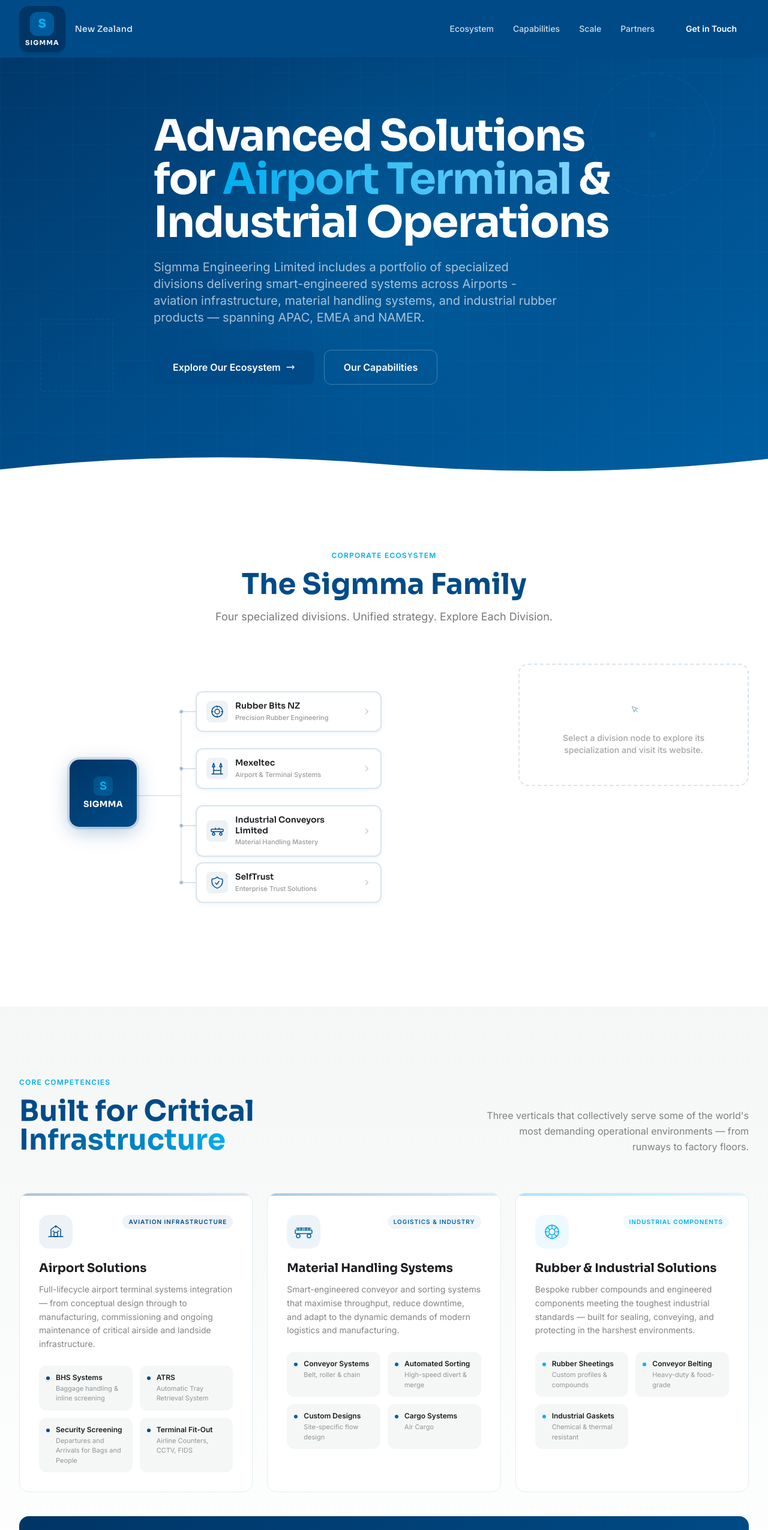
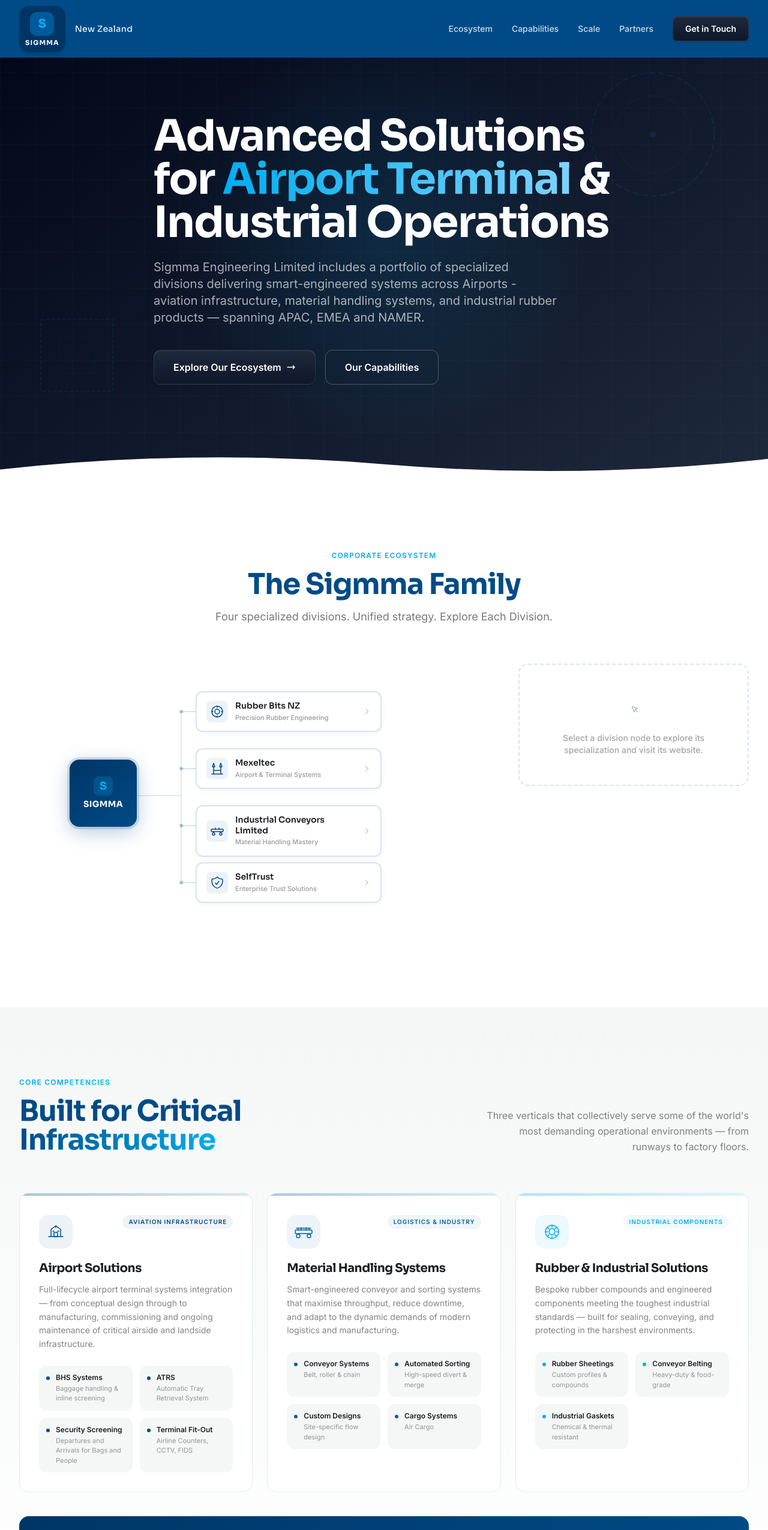
Before and after one commit to SharkSpidy/sigmma, a React (Vite) app: page / in a window 1280 px wide. Shown: the top 2550 px of the page at 60% size. Built offline with nearby package versions, Linux system fonts and the light colour scheme.

Commit message:
CSS : Updated

```diff
--- a/src/index.css
+++ b/src/index.css
@@ -13,15 +13,18 @@
 
   body {
     font-family: 'Inter', system-ui, sans-serif;
-    background-color: #ffffff;
-    color: #1C1E21;
+    background-color: #fcfcfd; /* Softer, premium off-white */
+    color: #0f172a; /* Slate 900 - softer than pure black */
     overflow-x: hidden;
     -webkit-font-smoothing: antialiased;
     -moz-osx-font-smoothing: grayscale;
+    font-feature-settings: "cv02", "cv03", "cv04", "cv11"; /* Enhances Inter legibility */
   }
 
   h1, h2, h3, h4, h5, h6 {
     font-family: 'Sora', 'Inter', sans-serif;
+    letter-spacing: -0.025em; /* Tighter tracking for a modern look */
+    color: #020617; /* Slate 950 for stronger heading contrast */
   }
 }
 
@@ -30,7 +33,7 @@
   .tree-line {
     stroke-dasharray: 300;
     stroke-dashoffset: 300;
-    transition: stroke-dashoffset 0.7s ease-out, stroke 0.3s ease;
+    transition: stroke-dashoffset 0.8s cubic-bezier(0.16, 1, 0.3, 1), stroke 0.4s ease;
   }
 
   .tree-line.drawn {
@@ -38,32 +41,36 @@
   }
 
   .tree-line.illuminated {
-    stroke: #00AEEF;
-    filter: drop-shadow(0 0 6px rgba(0, 174, 239, 0.8));
+    stroke: #0ea5e9; /* Sky 500 */
+    filter: drop-shadow(0 0 8px rgba(14, 165, 233, 0.5));
   }
 
   /* Node glow effect */
   .node-glow {
-    transition: all 0.3s ease-in-out;
+    transition: all 0.4s cubic-bezier(0.16, 1, 0.3, 1);
   }
 
   .node-glow:hover {
-    box-shadow: 0 0 0 3px rgba(0, 174, 239, 0.3), 0 0 20px rgba(0, 174, 239, 0.2);
+    box-shadow: 0 0 0 4px rgba(14, 165, 233, 0.15), 0 0 24px rgba(14, 165, 233, 0.2);
   }
 
   /* Bento grid card */
   .bento-card {
-    transition: transform 0.3s ease-in-out, box-shadow 0.3s ease-in-out;
+    background: #ffffff;
+    border: 1px solid rgba(15, 23, 42, 0.04); /* Subtle structural border */
+    border-radius: 1.5rem; /* 24px - Modern bento radius */
+    transition: transform 0.4s cubic-bezier(0.16, 1, 0.3, 1), box-shadow 0.4s cubic-bezier(0.16, 1, 0.3, 1);
   }
 
   .bento-card:hover {
     transform: translateY(-4px);
-    box-shadow: 0 20px 60px rgba(0, 75, 135, 0.15);
+    /* Layered, realistic shadow */
+    box-shadow: 0 20px 40px -4px rgba(15, 23, 42, 0.06), 0 8px 16px -4px rgba(15, 23, 42, 0.04);
   }
 
   /* Gradient text */
   .gradient-text {
-    background: linear-gradient(135deg, #004B87, #00AEEF);
+    background: linear-gradient(135deg, #4f46e5 0%, #0ea5e9 100%); /* Indigo to Sky */
     -webkit-background-clip: text;
     -webkit-text-fill-color: transparent;
     background-clip: text;
@@ -73,7 +80,7 @@
   .reveal {
     opacity: 0;
     transform: translateY(24px);
-    transition: opacity 0.7s ease-out, transform 0.7s ease-out;
+    transition: opacity 0.8s cubic-bezier(0.16, 1, 0.3, 1), transform 0.8s cubic-bezier(0.16, 1, 0.3, 1);
   }
 
   .reveal.visible {
@@ -85,19 +92,19 @@
   .reveal-stagger > * {
     opacity: 0;
     transform: translateY(20px);
-    transition: opacity 0.6s ease-out, transform 0.6s ease-out;
+    transition: opacity 0.7s cubic-bezier(0.16, 1, 0.3, 1), transform 0.7s cubic-bezier(0.16, 1, 0.3, 1);
   }
 
   .reveal-stagger.visible > *:nth-child(1) { opacity: 1; transform: translateY(0); transition-delay: 0ms; }
-  .reveal-stagger.visible > *:nth-child(2) { opacity: 1; transform: translateY(0); transition-delay: 120ms; }
-  .reveal-stagger.visible > *:nth-child(3) { opacity: 1; transform: translateY(0); transition-delay: 240ms; }
-  .reveal-stagger.visible > *:nth-child(4) { opacity: 1; transform: translateY(0); transition-delay: 360ms; }
+  .reveal-stagger.visible > *:nth-child(2) { opacity: 1; transform: translateY(0); transition-delay: 100ms; }
+  .reveal-stagger.visible > *:nth-child(3) { opacity: 1; transform: translateY(0); transition-delay: 200ms; }
+  .reveal-stagger.visible > *:nth-child(4) { opacity: 1; transform: translateY(0); transition-delay: 300ms; }
 
   /* Ticker / marquee */
   .marquee-track {
     display: flex;
     width: max-content;
-    animation: marquee 28s linear infinite;
+    animation: marquee 35s linear infinite; /* Slightly slowed for elegance */
   }
 
   @keyframes marquee {
@@ -113,18 +120,21 @@
   .btn-primary {
     position: relative;
     overflow: hidden;
-    background: #004B87;
-    color: white;
-    transition: background 0.3s ease, transform 0.2s ease, box-shadow 0.3s ease;
+    background: linear-gradient(180deg, #1e293b 0%, #0f172a 100%); /* Premium dark slate */
+    color: #ffffff;
+    border: 1px solid rgba(255, 255, 255, 0.1);
+    box-shadow: 0 2px 4px rgba(0, 0, 0, 0.1), inset 0 1px 0 rgba(255, 255, 255, 0.1); /* Subtle inner lip */
+    border-radius: 0.75rem;
+    transition: all 0.3s cubic-bezier(0.16, 1, 0.3, 1);
   }
 
   .btn-primary::after {
     content: '';
     position: absolute;
     inset: 0;
-    background: linear-gradient(105deg, transparent 40%, rgba(255,255,255,0.15) 50%, transparent 60%);
+    background: linear-gradient(105deg, transparent 40%, rgba(255, 255, 255, 0.12) 50%, transparent 60%);
     transform: translateX(-100%);
-    transition: transform 0.5s ease;
+    transition: transform 0.6s cubic-bezier(0.4, 0, 0.2, 1);
   }
 
   .btn-primary:hover::after {
@@ -132,39 +142,41 @@
   }
 
   .btn-primary:hover {
-    background: #005fa3;
-    box-shadow: 0 8px 24px rgba(0, 75, 135, 0.4);
+    background: linear-gradient(180deg, #334155 0%, #1e293b 100%);
+    box-shadow: 0 8px 20px rgba(15, 23, 42, 0.2), inset 0 1px 0 rgba(255, 255, 255, 0.15);
     transform: translateY(-1px);
   }
 
   /* Preview card slide-in */
   .preview-card-enter {
-    animation: previewEnter 0.35s cubic-bezier(0.34, 1.56, 0.64, 1) forwards;
+    animation: previewEnter 0.5s cubic-bezier(0.34, 1.56, 0.64, 1) forwards; /* More elastic pop */
   }
 
   @keyframes previewEnter {
-    0% { opacity: 0; transform: scale(0.92) translateY(8px); }
+    0% { opacity: 0; transform: scale(0.95) translateY(12px); }
     100% { opacity: 1; transform: scale(1) translateY(0); }
   }
 
   /* Metric counter pulse */
   .metric-number {
     font-family: 'Sora', sans-serif;
-    font-weight: 800;
-    font-variant-numeric: tabular-nums;
+    font-weight: 700;
+    letter-spacing: -0.04em;
+    font-variant-numeric: tabular-nums; /* Prevents jumping widths */
   }
 
   /* Navbar glass */
   .navbar-glass {
-    background: rgba(255, 255, 255, 0.92);
-    backdrop-filter: blur(16px);
-    -webkit-backdrop-filter: blur(16px);
-    border-bottom: 1px solid rgba(0, 75, 135, 0.08);
+    background: rgba(252, 252, 253, 0.75);
+    backdrop-filter: blur(20px) saturate(180%);
+    -webkit-backdrop-filter: blur(20px) saturate(180%); /* Saturation makes colors pop underneath */
+    border-bottom: 1px solid rgba(15, 23, 42, 0.05);
   }
 
   /* Hero geometric */
   .hero-bg {
-    background: linear-gradient(145deg, #003566 0%, #004B87 45%, #005fa3 100%);
+    /* Sleek, deep dark mode gradient for the hero area */
+    background: linear-gradient(145deg, #020617 0%, #0f172a 50%, #1e293b 100%);
   }
 }
 
@@ -173,14 +185,14 @@
   width: 6px;
 }
 ::-webkit-scrollbar-track {
-  background: #F4F7F6;
+  background: transparent;
 }
 ::-webkit-scrollbar-thumb {
-  background: #004B87;
-  border-radius: 3px;
+  background: #cbd5e1; /* Slate 300 */
+  border-radius: 4px;
 }
 ::-webkit-scrollbar-thumb:hover {
-  background: #00AEEF;
+  background: #94a3b8; /* Slate 400 */
 }
 
 /* Reduced motion */
```
